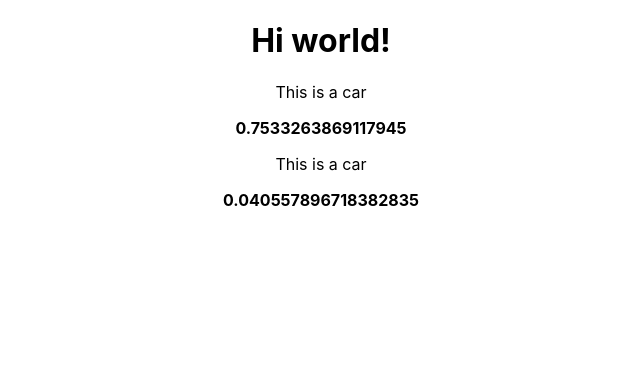
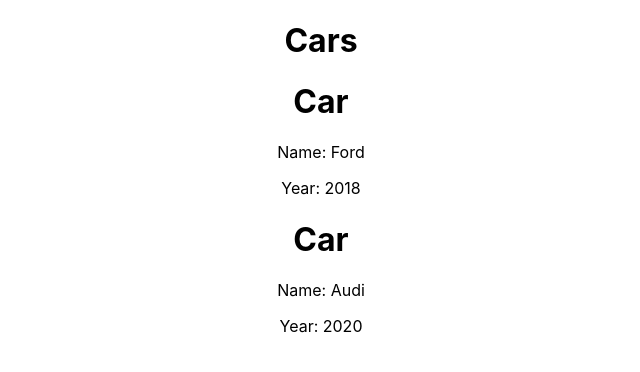
Before and after one commit to fragaLY/reactjs-training-theory, a React (Create React App) app in the folder react-theory/: page / in a window 1280 px wide. Shown: the top 372 px of the page, without its empty margins (319-959 px from the left). Built offline with nearby package versions, Linux system fonts and the light colour scheme.

Commit message:
Properties passing

```diff
--- a/react-theory/src/App.js
+++ b/react-theory/src/App.js
@@ -6,9 +6,9 @@
     render() {
         return (
             <div className="App">
-                <h1>Hi world!</h1>
-                <Car/>
-                <Car/>
+                <h1>Cars</h1>
+                <Car name = {'Ford'} year={2018}/>
+                <Car name = {'Audi'} year={2020}/>
             </div>
         )
     }
--- a/react-theory/src/Car/Car.js
+++ b/react-theory/src/Car/Car.js
@@ -1,6 +1,7 @@
-export default () => (
+export default props => (
     <div>
-        <p>This is a car</p>
-        <p><strong>{Math.random()}</strong></p>
+        <h1>Car</h1>
+        <p>Name: {props.name}</p>
+        <p>Year: {props.year}</p>
     </div>
 )
```
